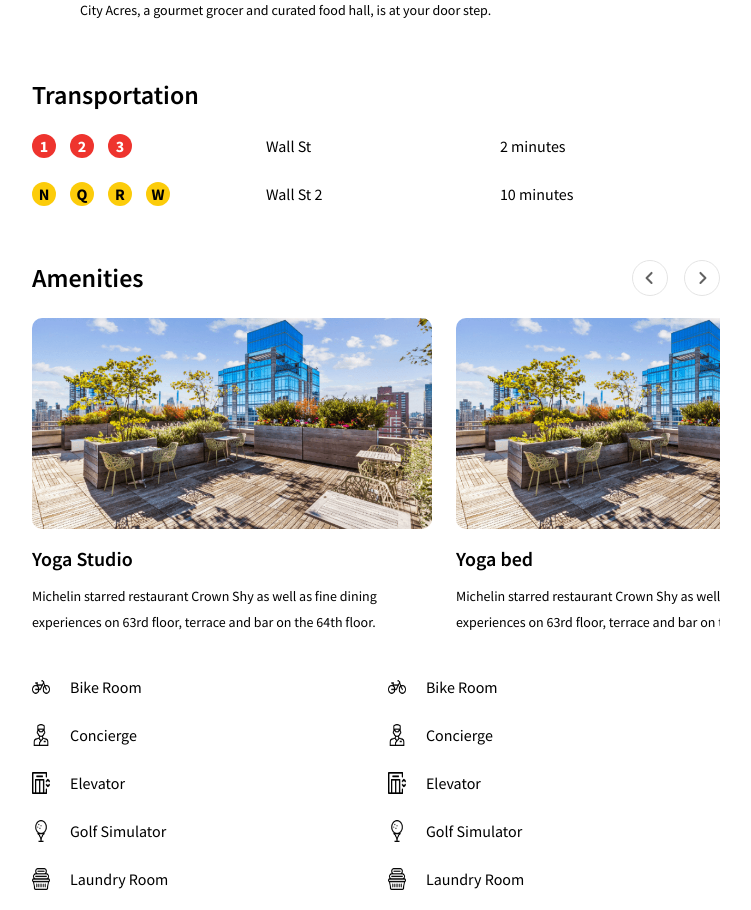
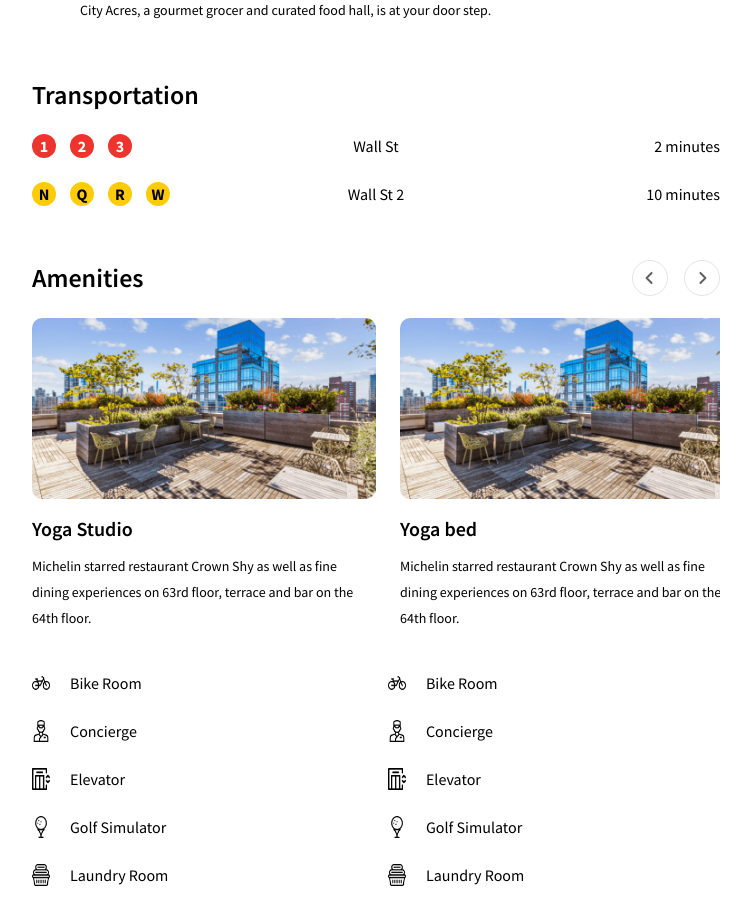
Before and after one commit to shariful10/jiibs, a Next.js app: page /building-details in a window 1280 px wide. Shown: the part 1440-2350 px from the top of the page, without its empty margins (38-789 px from the left). Built offline with nearby package versions, Linux system fonts and the light colour scheme.

Commit message:
Fixed issues in transpotion

```diff
--- a/src/Components/Pages/building-details/Description/AboutSide/Amenities.jsx
+++ b/src/Components/Pages/building-details/Description/AboutSide/Amenities.jsx
@@ -63,12 +63,22 @@ export default function Amenities() {
             <div>
               <Swiper
                 watchSlidesProgress={true}
-                slidesPerView={2}
+                breakpoints={{
+                  140: {
+                    slidesPerView: 1,
+                  },
+                  768: {
+                    slidesPerView: 2,
+                  },
+                  1024: {
+                    slidesPerView: 2,
+                  },
+                }}
                 className="amenities"
                 ref={swiperRef}
               >
                 {demoAmenities?.map((item, idx) => (
-                  <SwiperSlide key={idx} className="!max-w-[400px] !w-full">
+                  <SwiperSlide key={idx}>
                     <div>
                       <figure className="w-full h-full rounded-[10px] overflow-hidden">
                         <Image
--- a/src/Components/Pages/building-details/Description/AboutSide/Transportation.jsx
+++ b/src/Components/Pages/building-details/Description/AboutSide/Transportation.jsx
@@ -44,8 +44,12 @@ function TableRow({ wall = null, runningTimes = null, dots = null }) {
           {dots}
         </div>
       ) : null}
-      {wall ? <div className="text-base flex-1"> {wall} </div> : null}
-      {runningTimes ? <div className="flex-1"> {runningTimes} </div> : null}
+      {wall ? (
+        <div className="text-base flex-1 flex justify-center"> {wall} </div>
+      ) : null}
+      {runningTimes ? (
+        <div className="flex-1 flex justify-end"> {runningTimes} </div>
+      ) : null}
     </div>
   );
 }
```
